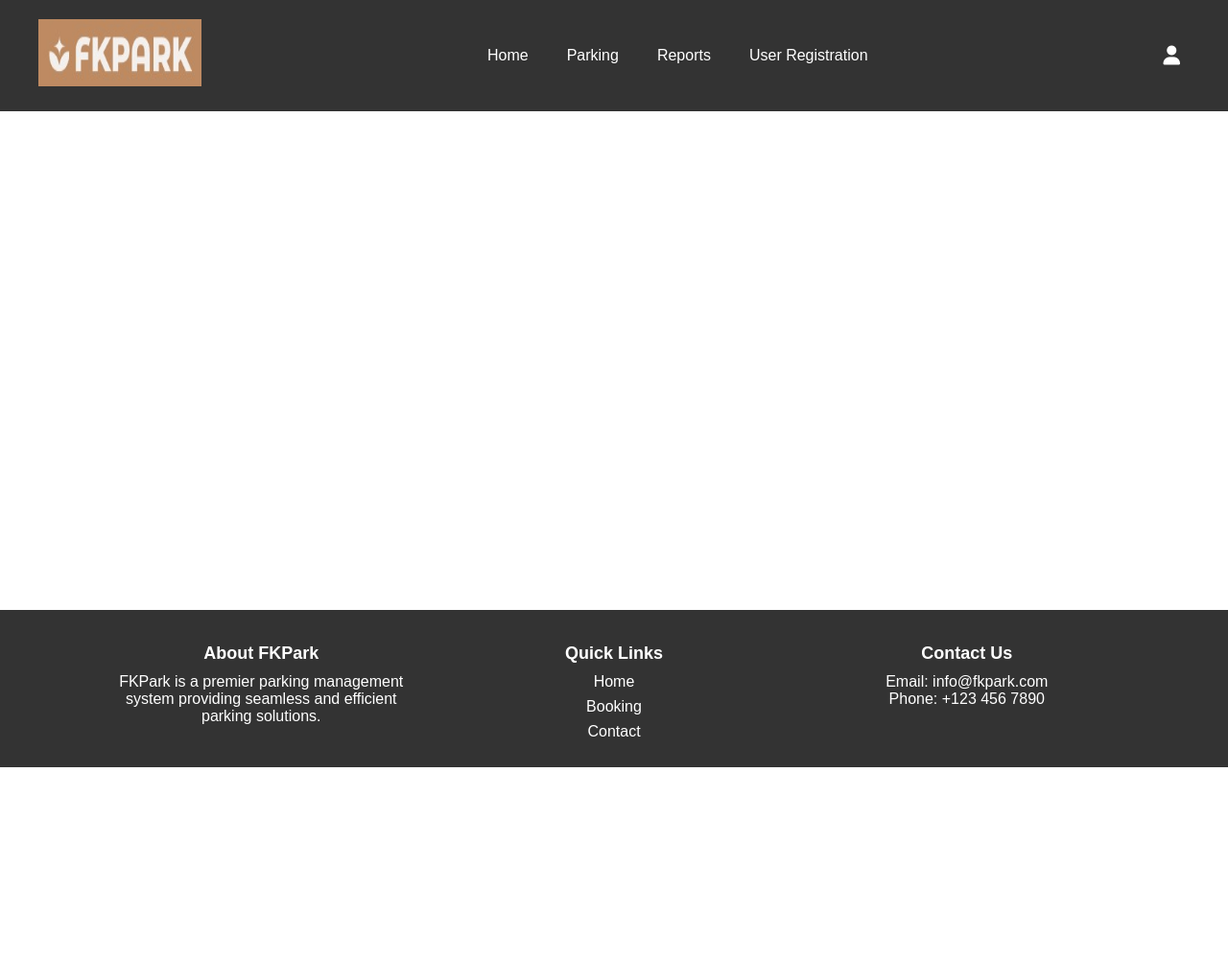
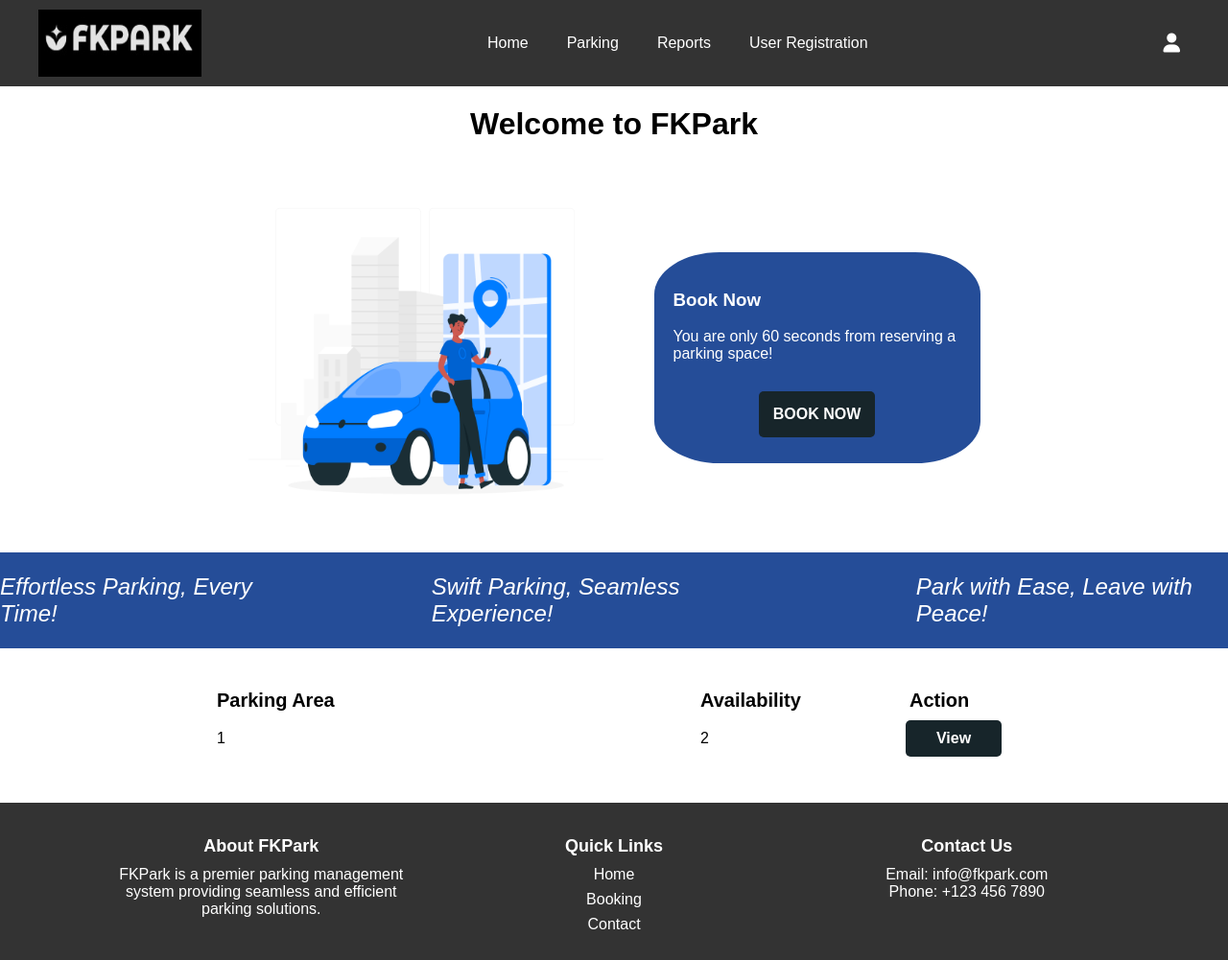
Before and after one commit to HarithZulhairi/FKPark, a PHP site: page /parking.php in a window 1280 px wide. Shown: the whole page at 96% size. Before the commit the page ends 800 px from the top, so only its background shows below. Run offline with PHP 8.4, Linux system fonts and the light colour scheme.

Commit message:
homepage

```diff
--- a/Layout/UKHeader.php
+++ b/Layout/UKHeader.php
@@ -160,7 +160,7 @@
 
     <header>
         <div class="container">
-            <div class="logo"><img src="../resource/FKParkUK.jpeg" alt="FKPark" width="170" height="70"></div>
+            <div class="logo"><img src="../resource/FKPark.jpeg" alt="FKPark" width="170" height="70"></div>
             <nav>
                 <ul>
                     <li>
--- a/Layout/adminHeader.php
+++ b/Layout/adminHeader.php
@@ -20,7 +20,7 @@
         }
 
         header {
-            background-color: #BE8A62;
+            background-color: #000000;
             color: white;
             padding: 10px 0;
         }
@@ -122,7 +122,7 @@
 
     <header>
         <div class="container">
-        <div class="logo"><img src="../resource/FKParkAdmin.jpeg" alt="FKPark" width="170" height="70"></div>
+        <div class="logo"><img src="../resource/FKPark.jpeg" alt="FKPark" width="170" height="70"></div>
             <nav>
                 <ul>
                     <li>
--- a/Layout/studentHeader.php
+++ b/Layout/studentHeader.php
@@ -20,7 +20,7 @@
         }
 
         header {
-            background-color: #473FA8;
+            background-color: #000000;
             color: white;
             padding: 10px 0;
         }
@@ -122,7 +122,7 @@
 
     <header>
         <div class="container">
-        <div class="logo"><img src="../resource/FKParkStud.jpeg" alt="FKPark" width="170" height="70"></div>
+        <div class="logo"><img src="../resource/FKPark.jpeg" alt="FKPark" width="170" height="70"></div>
             <nav>
                 <ul>
                     <li>
--- a/ManageParkingArea/parking.php
+++ b/ManageParkingArea/parking.php
@@ -4,14 +4,150 @@
     <meta charset="UTF-8">
     <meta name="viewport" content="width=device-width, initial-scale=1.0">
     <title>Booking Page</title>
+    <style>
+        table.center {
+          margin-left: auto;
+          margin-right: auto;
+        }
+
+        img {
+            display: block;
+            margin-left: auto;
+            margin-right: auto;
+            }
+
+            h1{
+                text-align: center;
+            }
+
+            .square {
+                height: 200px;
+                width: 300px;
+                background-color: #254D98;
+                border-radius: 20%;
+                color:white;
+                padding-top:20px;
+                padding-left:20px;
+                padding-right:20px;
+
+                }
+
+                .button-container {
+                display: flex;
+                justify-content: center;
+                margin-top: 30px;
+
+            }
+
+            .button-container button {
+                margin: 0 10px;
+                padding: 15px 15px;
+                font-size: 16px;
+                background-color:  #17252A;
+                color: white;
+                font-weight: bold;
+                border: none;
+                border-radius: 5px;
+                cursor: pointer;
+            }
+
+
+            .button-container button[type="book"]:hover {
+                background-color: #0000FF;
+            }
+
+            .button-container button[type="view"]:hover {
+                background-color: #0000FF;
+            }
+
+            #ParkingList{
+
+
+            }
+
+            main{
+                padding-bottom:20px;
+            }
+            #promote{
+                background-color:#254D98;
+                height:100px;
+                width: 100%;
+                margin-bottom:40px;
+            }
+            th{
+                font-size:20px;
+                text-align:left;
+            }
+
+            #promote{
+                color:white;
+                font-size:24px;
+                justify-content: center; /* Center text horizontally */
+                gap: 160px; /* Adjust space between paragraphs as needed */
+            }
+
+    </style>
 </head>
 <body>
-    <header>
+
     <?php include '../Layout/adminHeader.php'; ?>
-    </header>
+    <main>
+
+    <h1>Welcome to FKPark</h1>
+
+    <div id="welcome" >
+        <table class="center" style="margin-top:0px;" >
+            <tr>
+                <td style="padding-right:50px;"><img src="../resource/illustration.jpg" alt="illustration" width="370" height="400"></td>
+                <td>
+                <div class="square">
+                    <h3>Book Now</h3>
+                    <p>You are only 60 seconds from reserving a parking space!</p>
+                    <div class="button-container">
+                    <a href="book-link-here" >
+                              <button type="book">BOOK NOW</button>
+                          </a>
+                    </div>
+
+                </div>
+                </td>
+
+            </tr>
+        </table>
+    </div>
+
+    <div id="promote" style="display: flex; align-items: center;">
+            <p><i>Effortless Parking, Every Time!</i></p>
+            <p><i>Swift Parking, Seamless Experience!</i></p>
+            <p><i>Park with Ease, Leave with Peace!</i></p>
+    </div>
+
+    <div id="ParkingList">
+
+    <table class="center" >
+        <tr>
+            <th style="width:500px;" >Parking Area</th>
+            <th style="width:200px;">Availability</th>
+            <th style="width:100px;padding-left:15px;">Action</th>
+        </tr>
+
+        <tr>
+            <td>1</td>
+            <td>2</td>
+            <td>
+                <div style="margin-top:5px; margin-bottom:5px; " class="button-container">
+                        <a href="view-link-here" >
+                                <button  style="width:100px; padding:10px 10px;"type="view">View</button>
+                        </a>
+                    </div>
+            </td>
+        </tr>
+
+    </table>
+
+    </div>
 
 
-    <main>
 
     </main>
 
```
Also changed, not shown: resource/FKPark.jpeg (renamed from resource/FKParkUK.jpeg), resource/FKParkAdmin.jpeg (deleted), resource/FKParkStud.jpeg (deleted), resource/illustration.jpg (added).
